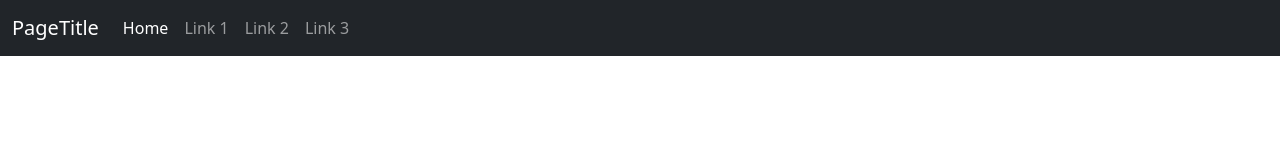
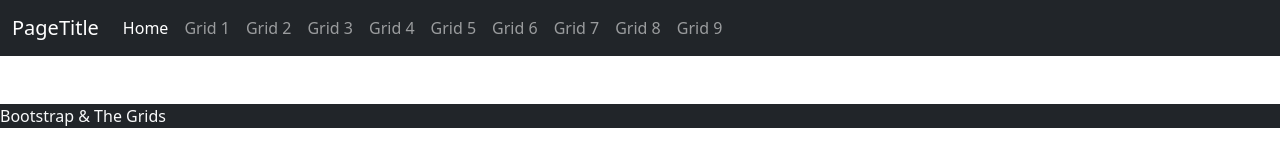
Before and after one commit to edev87/BootstrapGrids, a plain HTML site: page index.html in a window 1280 px wide. Drawn offline with nearby package versions, Linux system fonts and the light colour scheme.

Commit message:
Added grid pages

```diff
--- a/index.html
+++ b/index.html
@@ -19,9 +19,8 @@
     <nav class="navbar navbar-expand-lg navbar-dark bg-dark">
       <div class="container-fluid">
         <a class="navbar-brand" href="index.html">PageTitle</a>
-           <button class="navbar-toggler" type="button" data-bs-toggle="collapse"
-               data-bs-target="#navbarSupportedContent" aria-controls="navbarSupportedContent" aria-expanded="false"
-               aria-label="Toggle navigation">
+        <button class="navbar-toggler" type="button" data-bs-toggle="collapse" data-bs-target="#navbarSupportedContent"
+          aria-controls="navbarSupportedContent" aria-expanded="false" aria-label="Toggle navigation">
           <span class="navbar-toggler-icon"></span>
         </button>
 
@@ -31,13 +30,32 @@
               <a class="nav-link active" aria-current="page" href="#">Home</a>
             </li>
             <li class="nav-item">
-                       <a class="nav-link" href="#">Link 1</a>
+              <a class="nav-link" href="#">Grid 1</a>
             </li>
             <li class="nav-item">
-                       <a class="nav-link" href="#">Link 2</a>
+              <a class="nav-link" href="#">Grid 2</a>
             </li>
             <li class="nav-item">
-                       <a class="nav-link" href="#">Link 3</a>
+              <a class="nav-link" href="#">Grid 3</a>
+            </li>
+            <li class="nav-item">
+              <a class="nav-link" href="#">Grid 4</a>
+            </li>
+            <li class="nav-item">
+              <a class="nav-link" href="#">Grid 5</a>
+            </li>
+            <li class="nav-item">
+              <a class="nav-link" href="#">Grid 6</a>
+            </li>
+
+            <li class="nav-item">
+              <a class="nav-link" href="#">Grid 7</a>
+            </li>
+            <li class="nav-item">
+              <a class="nav-link" href="#">Grid 8</a>
+            </li>
+            <li class="nav-item">
+              <a class="nav-link" href="#">Grid 9</a>
             </li>
           </ul>
         </div>
@@ -51,7 +69,8 @@
   </main>
 
   <!-- Footer which appers on each page -->
-  <footer>
+  <footer class="bg-dark mt-5 text-light">
+    Bootstrap & The Grids
     <!-- Bootstrap JS -->
     <script src="https://cdn.jsdelivr.net/npm/bootstrap@5.0.2/dist/js/bootstrap.bundle.min.js"
       integrity="sha384-MrcW6ZMFYlzcLA8Nl+NtUVF0sA7MsXsP1UyJoMp4YLEuNSfAP+JcXn/tWtIaxVXM"
```
Also changed, not shown: grid1.html (added), grid2.html (added), grid3.html (added), grid4.html (added), grid5.html (added), grid6.html (added), grid7.html (added), grid8.html (added), grid9.html (added). Lines whose indentation alone changed are shown as unchanged.
